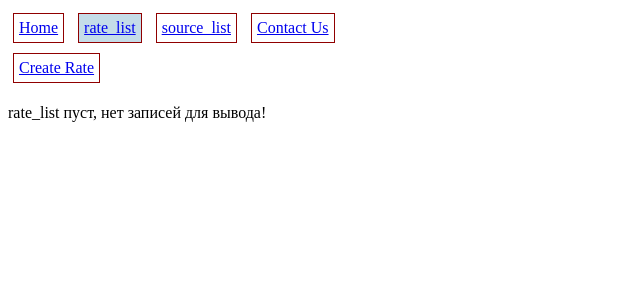
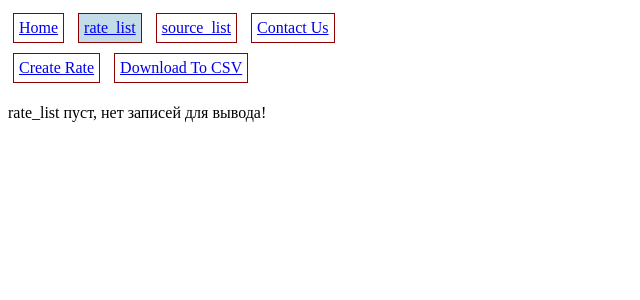
Before and after one commit to aspyrin/currency, a Django app: page /currency/rate/list/ in a window 1280 px wide. Shown: the top 300 px of the page, without its empty margins (0-640 px from the left). Run offline with Django 4.2, Linux system fonts and the light colour scheme; data comes from the database, SQL or seed files in the repository; data that the repository does not hold is empty.

Commit message:
add csv download from Rate List View

```diff
--- a/app/currency/templates/rate_list.html
+++ b/app/currency/templates/rate_list.html
@@ -1,7 +1,10 @@
 {% extends 'base.html' %}
 
 {% block main_content %}
-    <a class="custom_button" href="{% url 'currency:rate_create' %}">Create Rate</a>
+    <div>
+        <a class="custom_button" href="{% url 'currency:rate_create' %}">Create Rate</a>
+        <a class="custom_button" href="{% url 'currency:rate_download' %}">Download To CSV</a>
+    </div>
     {% if rate_list %}
         <table>
         <caption>
--- a/app/currency/urls.py
+++ b/app/currency/urls.py
@@ -21,6 +21,7 @@ urlpatterns = [
     path('rate/update/<int:pk>', views.RateUpdateView.as_view(), name='rate_update'),
     path('rate/delete/<int:pk>', views.RateDeleteView.as_view(), name='rate_delete'),
     path('rate/details/<int:pk>', views.RateDetailsView.as_view(), name='rate_details'),
+    path('rate/download/', views.DownloadRateView.as_view(), name='rate_download'),
 
     # path('contactus/list/', views.ContactUsListView.as_view(), name='contactus_list'),
     path('contactus/create/', views.ContactUsCreateView.as_view(), name='contactus_create'),
--- a/app/currency/views.py
+++ b/app/currency/views.py
@@ -1,4 +1,7 @@
-from django.http import HttpResponseRedirect
+import csv
+import io
+
+from django.http import HttpResponseRedirect, HttpResponse
 from django.urls import reverse, reverse_lazy
 from django.views import generic
 from django.core.mail import send_mail
@@ -9,6 +12,7 @@ from silk.profiling.profiler import silk_profile
 from currency.models import Rate, ContactUs, Source
 from currency import utils
 from currency.forms import RateForm, ContactUsForm, SourceForm
+# from currency.resources import RateResource
 
 
 class IndexView(generic.TemplateView):
@@ -181,6 +185,41 @@ class RateDetailsView(generic.DetailView):
         return context
 
 
+class DownloadRateView(generic.View):
+    """
+    class for generating csv from Rate model
+    """
+
+    # def get(self, request):
+    #     """
+    #     function based on import/export lib
+    #     :param request:
+    #     :return: csv
+    #     """
+    #     csv_content = RateResource().export().csv
+    #     return HttpResponse(csv_content, content_type='text/csv')
+
+    def get(self, request):
+        """
+        function based on io lib
+        :param request:
+        :return: csv
+        """
+        csv_io = io.StringIO()
+        csv_writer = csv.writer(csv_io)
+        headers = ['id', 'buy', 'sale']
+        csv_writer.writerow(headers)
+        for rate in Rate.objects.all():
+            row = [
+                rate.id,
+                rate.buy,
+                rate.sale,
+            ]
+            csv_writer.writerow(row)
+        csv_io.seek(0)
+        return HttpResponse(csv_io.read(), content_type='text/csv')
+
+
 # =================ContactUs===================
 # class ContactUsListView(generic.ListView):
 #     queryset = ContactUs.objects.all()
```
Also changed, not shown: app/currency/resources.py (added, +8 -0 lines), README.md.
